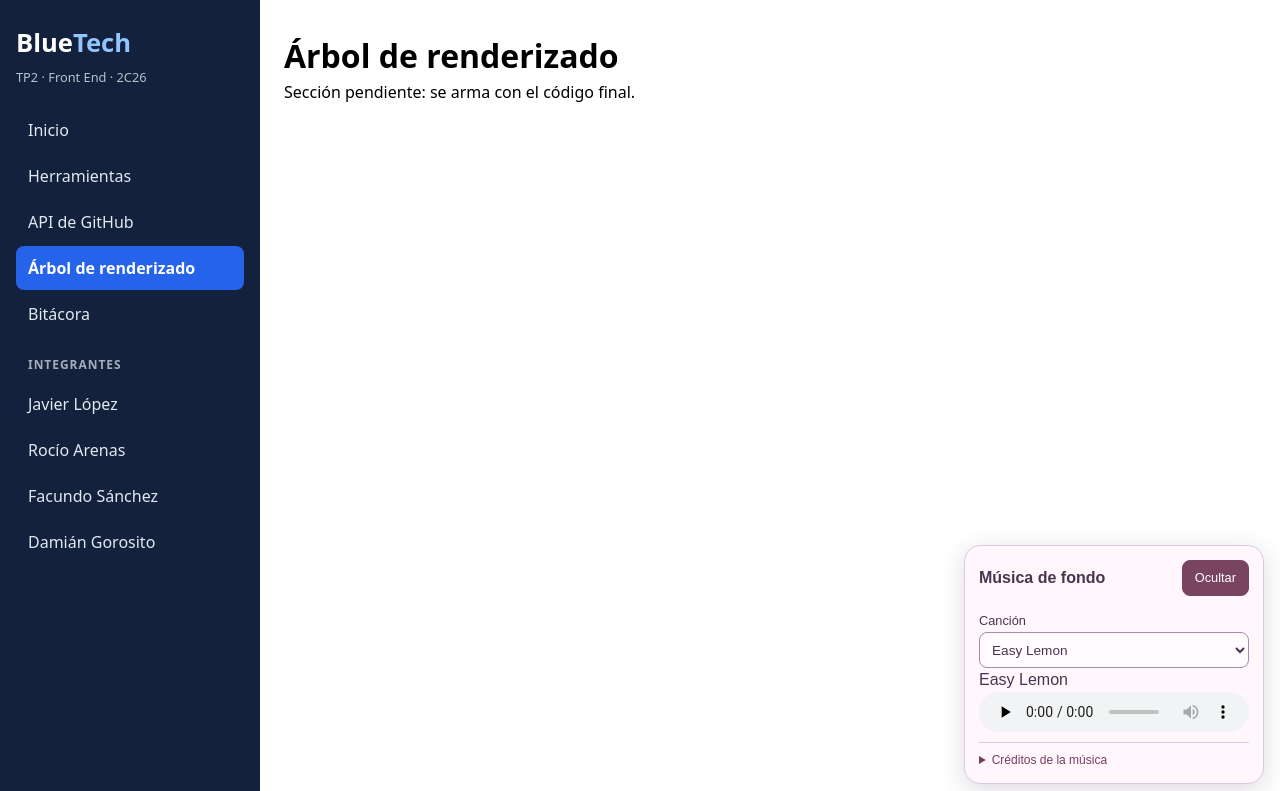
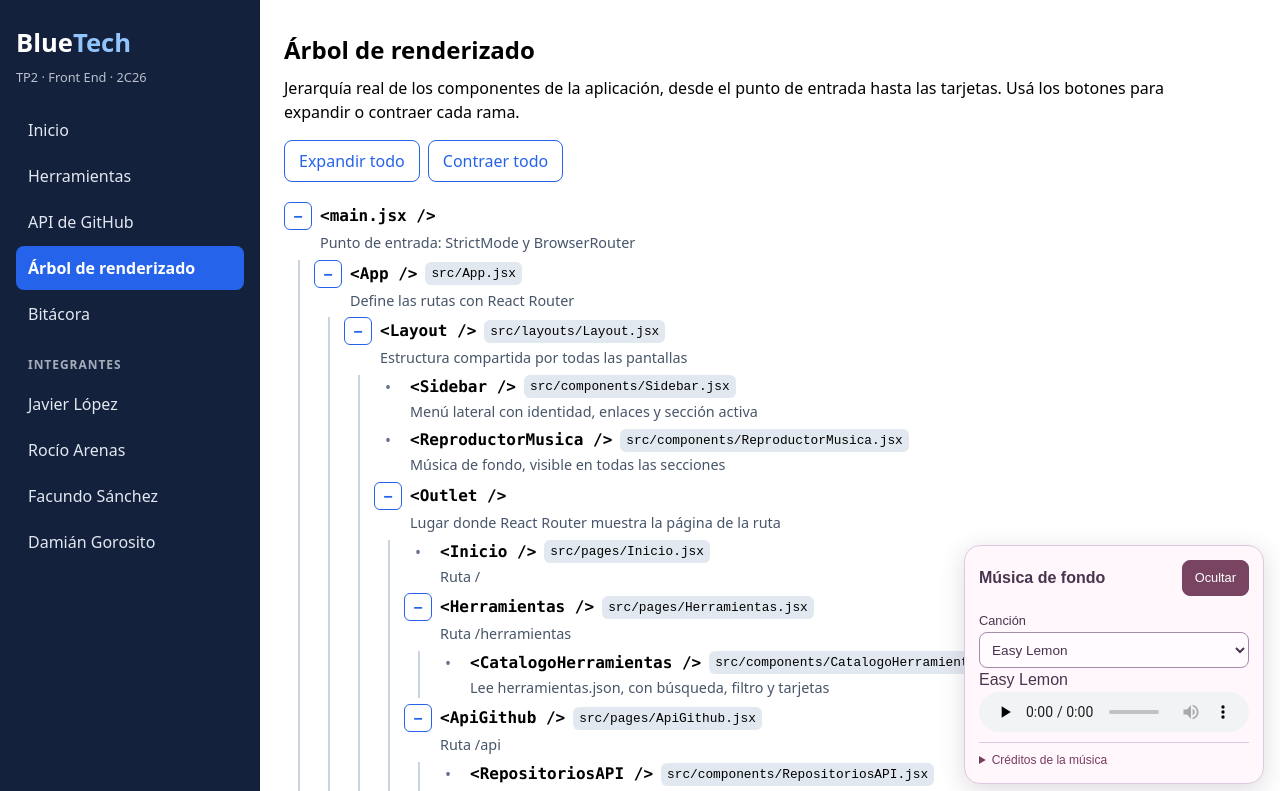
Before and after one commit to Jableed43/DSWF_2_2C26_Front-End-TP2, a React (Vite) app: page /arbol in a window 1280 px wide. Shown: the top 791 px of the page. Built offline with nearby package versions, Linux system fonts and the light colour scheme.

Commit message:
feat: seccion de arbol de renderizado expandible

```diff
--- /dev/null
+++ b/src/components/ArbolComponentes.css
@@ -0,0 +1,97 @@
+.arbol {
+  max-width: 900px;
+}
+
+.arbol > p {
+  margin: 8px 0 16px;
+}
+
+.arbol__controles {
+  display: flex;
+  flex-wrap: wrap;
+  gap: 8px;
+  margin-bottom: 20px;
+}
+
+.arbol__controles button {
+  min-height: 40px;
+  padding: 8px 14px;
+  border: 1px solid var(--color-primario);
+  border-radius: 8px;
+  background: #fff;
+  color: var(--color-primario);
+  font: inherit;
+  cursor: pointer;
+}
+
+.arbol__controles button:hover {
+  background: var(--color-primario);
+  color: #fff;
+}
+
+.arbol__lista {
+  list-style: none;
+}
+
+.arbol__lista .arbol__lista {
+  margin-left: 14px;
+  padding-left: 14px;
+  border-left: 2px solid #cbd5e1;
+}
+
+.arbol__nodo {
+  margin: 6px 0;
+}
+
+.arbol__fila {
+  display: flex;
+  flex-wrap: wrap;
+  align-items: center;
+  gap: 8px;
+}
+
+.arbol__boton {
+  display: inline-flex;
+  align-items: center;
+  justify-content: center;
+  width: 28px;
+  height: 28px;
+  border: 1px solid var(--color-primario);
+  border-radius: 6px;
+  background: #fff;
+  color: var(--color-primario);
+  font: inherit;
+  font-weight: 700;
+  cursor: pointer;
+}
+
+.arbol__hoja {
+  display: inline-flex;
+  justify-content: center;
+  width: 28px;
+  color: #64748b;
+}
+
+.arbol__nombre {
+  font-family: ui-monospace, Consolas, monospace;
+  font-weight: 700;
+}
+
+.arbol__archivo {
+  padding: 2px 6px;
+  border-radius: 6px;
+  background: #e2e8f0;
+  font-size: 0.8rem;
+}
+
+.arbol__nota {
+  margin: 2px 0 0 36px;
+  color: #475569;
+  font-size: 0.9rem;
+}
+
+.arbol__boton:focus-visible,
+.arbol__controles button:focus-visible {
+  outline: 3px solid var(--color-claro);
+  outline-offset: 2px;
+}
--- /dev/null
+++ b/src/components/ArbolComponentes.jsx
@@ -0,0 +1,87 @@
+import { useState } from 'react'
+import { arbolComponentes } from '../data/arbolComponentes'
+import './ArbolComponentes.css'
+
+function Nodo({ nodo, abiertoInicial }) {
+  const [abierto, setAbierto] = useState(abiertoInicial)
+  const tieneHijos = Boolean(nodo.hijos?.length)
+
+  return (
+    <li className="arbol__nodo">
+      <div className="arbol__fila">
+        {tieneHijos ? (
+          <button
+            type="button"
+            className="arbol__boton"
+            aria-expanded={abierto}
+            aria-label={`${abierto ? 'Contraer' : 'Expandir'} ${nodo.nombre}`}
+            onClick={() => setAbierto((valor) => !valor)}
+          >
+            {abierto ? '−' : '+'}
+          </button>
+        ) : (
+          <span className="arbol__hoja" aria-hidden="true">
+            •
+          </span>
+        )}
+
+        <span className="arbol__nombre">{`<${nodo.nombre} />`}</span>
+        {nodo.archivo && <code className="arbol__archivo">{nodo.archivo}</code>}
+      </div>
+
+      {nodo.nota && <p className="arbol__nota">{nodo.nota}</p>}
+
+      {tieneHijos && abierto && (
+        <ul className="arbol__lista">
+          {nodo.hijos.map((hijo) => (
+            <Nodo
+              key={hijo.nombre}
+              nodo={hijo}
+              abiertoInicial={abiertoInicial}
+            />
+          ))}
+        </ul>
+      )}
+    </li>
+  )
+}
+
+function ArbolComponentes() {
+  const [abiertoInicial, setAbiertoInicial] = useState(true)
+  const [version, setVersion] = useState(0)
+
+  function cambiarTodo(abrir) {
+    setAbiertoInicial(abrir)
+    setVersion((valor) => valor + 1)
+  }
+
+  return (
+    <section className="arbol">
+      <h1>Árbol de renderizado</h1>
+      <p>
+        Jerarquía real de los componentes de la aplicación, desde el punto de
+        entrada hasta las tarjetas. Usá los botones para expandir o contraer
+        cada rama.
+      </p>
+
+      <div className="arbol__controles">
+        <button type="button" onClick={() => cambiarTodo(true)}>
+          Expandir todo
+        </button>
+        <button type="button" onClick={() => cambiarTodo(false)}>
+          Contraer todo
+        </button>
+      </div>
+
+      <ul className="arbol__lista arbol__lista--raiz">
+        <Nodo
+          key={version}
+          nodo={arbolComponentes}
+          abiertoInicial={abiertoInicial}
+        />
+      </ul>
+    </section>
+  )
+}
+
+export default ArbolComponentes
--- /dev/null
+++ b/src/data/arbolComponentes.js
@@ -0,0 +1,107 @@
+// Jerarquía real de componentes de la aplicación (ver src/main.jsx y src/App.jsx).
+// Si se agrega, mueve o elimina un componente, hay que actualizar este árbol.
+export const arbolComponentes = {
+  nombre: 'main.jsx',
+  nota: 'Punto de entrada: StrictMode y BrowserRouter',
+  hijos: [
+    {
+      nombre: 'App',
+      archivo: 'src/App.jsx',
+      nota: 'Define las rutas con React Router',
+      hijos: [
+        {
+          nombre: 'Layout',
+          archivo: 'src/layouts/Layout.jsx',
+          nota: 'Estructura compartida por todas las pantallas',
+          hijos: [
+            {
+              nombre: 'Sidebar',
+              archivo: 'src/components/Sidebar.jsx',
+              nota: 'Menú lateral con identidad, enlaces y sección activa'
+            },
+            {
+              nombre: 'ReproductorMusica',
+              archivo: 'src/components/ReproductorMusica.jsx',
+              nota: 'Música de fondo, visible en todas las secciones'
+            },
+            {
+              nombre: 'Outlet',
+              nota: 'Lugar donde React Router muestra la página de la ruta',
+              hijos: [
+                {
+                  nombre: 'Inicio',
+                  archivo: 'src/pages/Inicio.jsx',
+                  nota: 'Ruta /'
+                },
+                {
+                  nombre: 'Herramientas',
+                  archivo: 'src/pages/Herramientas.jsx',
+                  nota: 'Ruta /herramientas',
+                  hijos: [
+                    {
+                      nombre: 'CatalogoHerramientas',
+                      archivo: 'src/components/CatalogoHerramientas.jsx',
+                      nota: 'Lee herramientas.json, con búsqueda, filtro y tarjetas'
+                    }
+                  ]
+                },
+                {
+                  nombre: 'ApiGithub',
+                  archivo: 'src/pages/ApiGithub.jsx',
+                  nota: 'Ruta /api',
+                  hijos: [
+                    {
+                      nombre: 'RepositoriosAPI',
+                      archivo: 'src/components/RepositoriosAPI.jsx',
+                      nota: 'Consulta la API de GitHub, con carga, error y reintento'
+                    }
+                  ]
+                },
+                {
+                  nombre: 'Arbol',
+                  archivo: 'src/pages/Arbol.jsx',
+                  nota: 'Ruta /arbol',
+                  hijos: [
+                    {
+                      nombre: 'ArbolComponentes',
+                      archivo: 'src/components/ArbolComponentes.jsx',
+                      nota: 'Dibuja este mismo árbol, expandible y contraíble'
+                    }
+                  ]
+                },
+                {
+                  nombre: 'Bitacora',
+                  archivo: 'src/pages/Bitacora.jsx',
+                  nota: 'Ruta /bitacora'
+                },
+                {
+                  nombre: 'PerfilIntegrante',
+                  archivo: 'src/components/PerfilIntegrante.jsx',
+                  nota:
+                    'Rutas /integrantes/javier, rocio, facundo y damian: un mismo componente con distintos datos por props',
+                  hijos: [
+                    {
+                      nombre: 'Carrusel',
+                      archivo: 'src/components/PerfilIntegrante.jsx',
+                      nota: 'Se usa dos veces: películas y discos'
+                    },
+                    {
+                      nombre: 'TarjetaJuego',
+                      archivo: 'src/components/PerfilIntegrante.jsx',
+                      nota: 'Una por cada juego, con ficha desplegable'
+                    }
+                  ]
+                },
+                {
+                  nombre: 'NoEncontrada',
+                  archivo: 'src/pages/NoEncontrada.jsx',
+                  nota: 'Cualquier ruta que no existe'
+                }
+              ]
+            }
+          ]
+        }
+      ]
+    }
+  ]
+}
--- a/src/pages/Arbol.jsx
+++ b/src/pages/Arbol.jsx
@@ -1,10 +1,7 @@
+import ArbolComponentes from '../components/ArbolComponentes'
+
 function Arbol() {
-  return (
-    <>
-      <h1>Árbol de renderizado</h1>
-      <p>Sección pendiente: se arma con el código final.</p>
-    </>
-  )
+  return <ArbolComponentes />
 }
 
 export default Arbol
```
